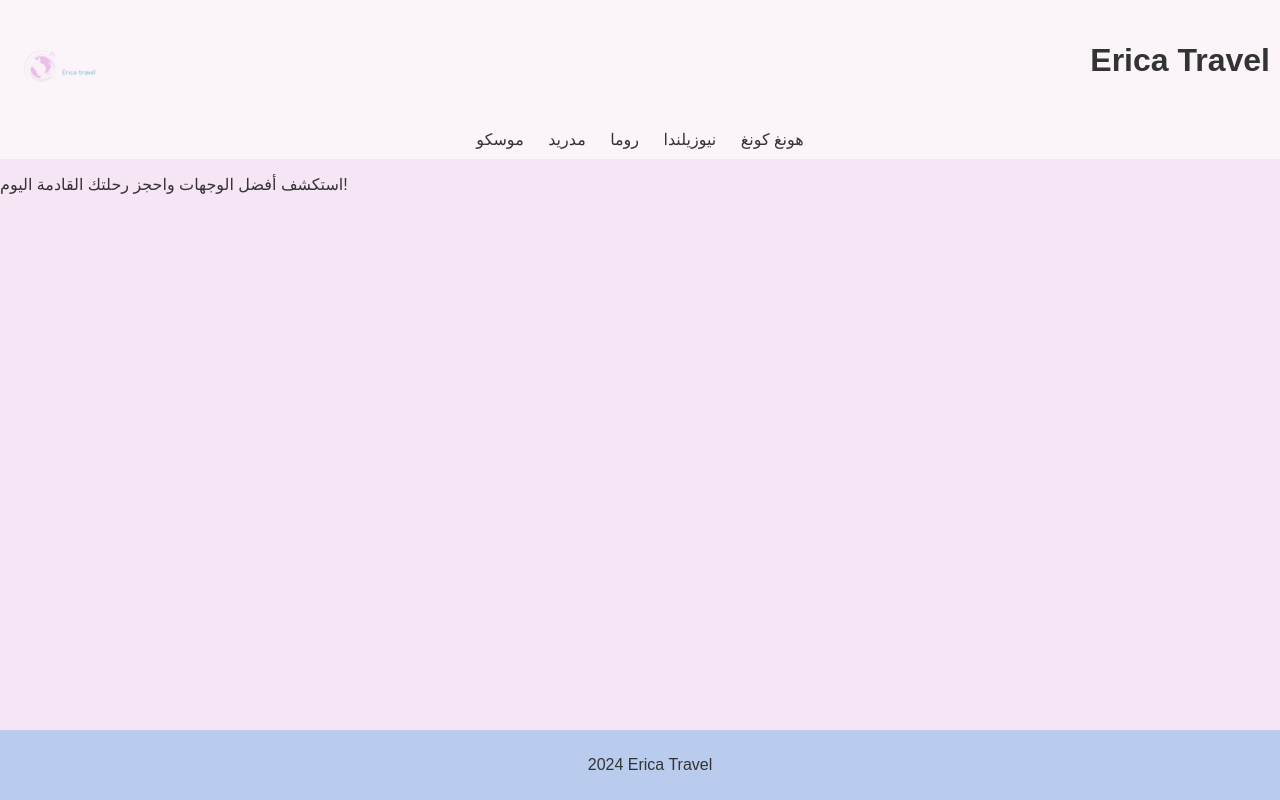
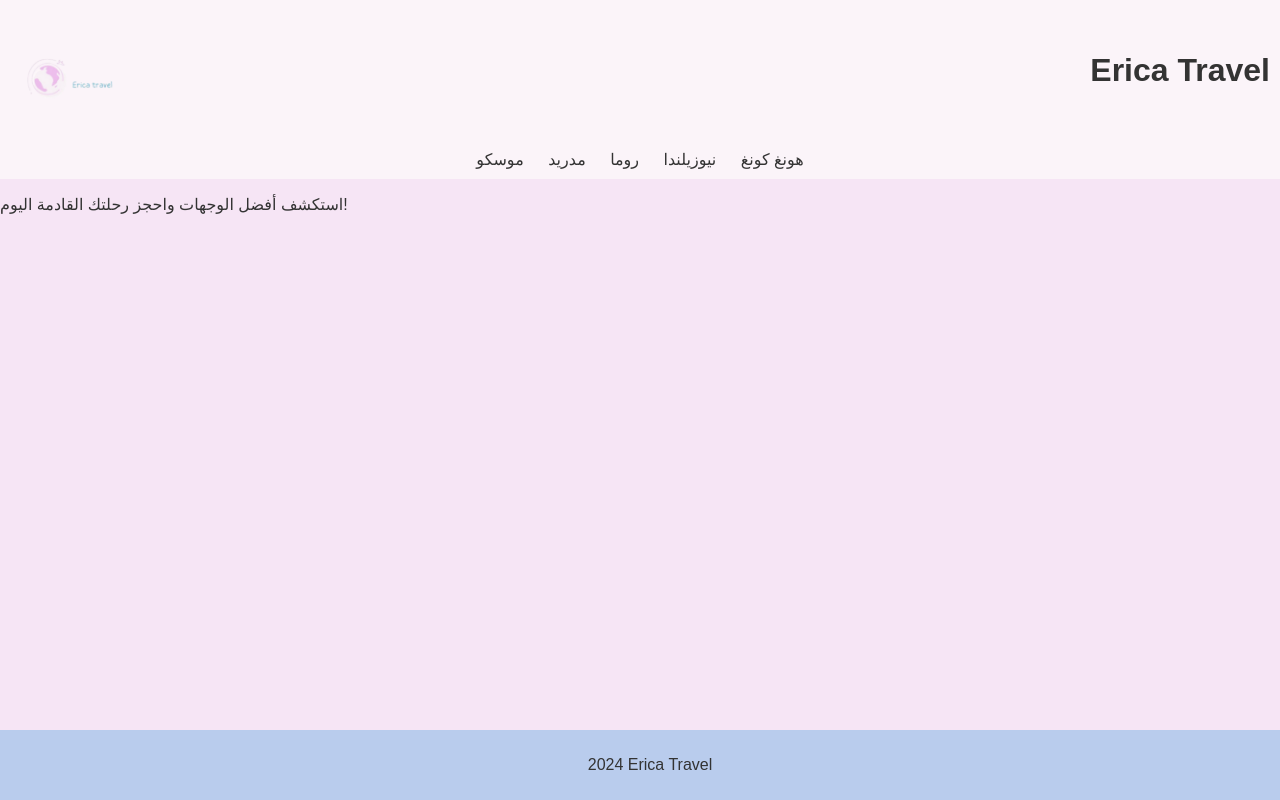
Before and after one commit to lelyan-daoud/lelyan-daoud-website, a plain HTML site: page index.html in a window 1280 px wide. Drawn offline with Linux system fonts and the light colour scheme.

Commit message:
Update index.html

```diff
--- a/index.html
+++ b/index.html
@@ -22,7 +22,7 @@
         }
 
         .logo {
-            max-width: 100px;
+            max-width: 120px;
             height: auto;
         }
 
```
